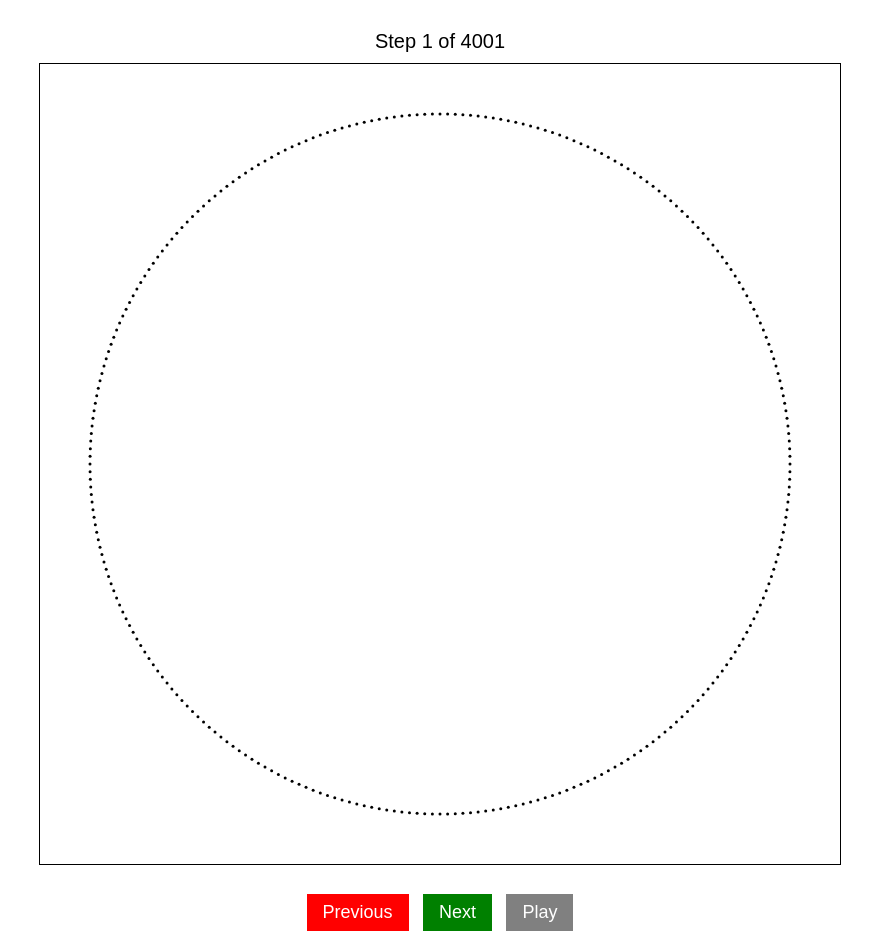
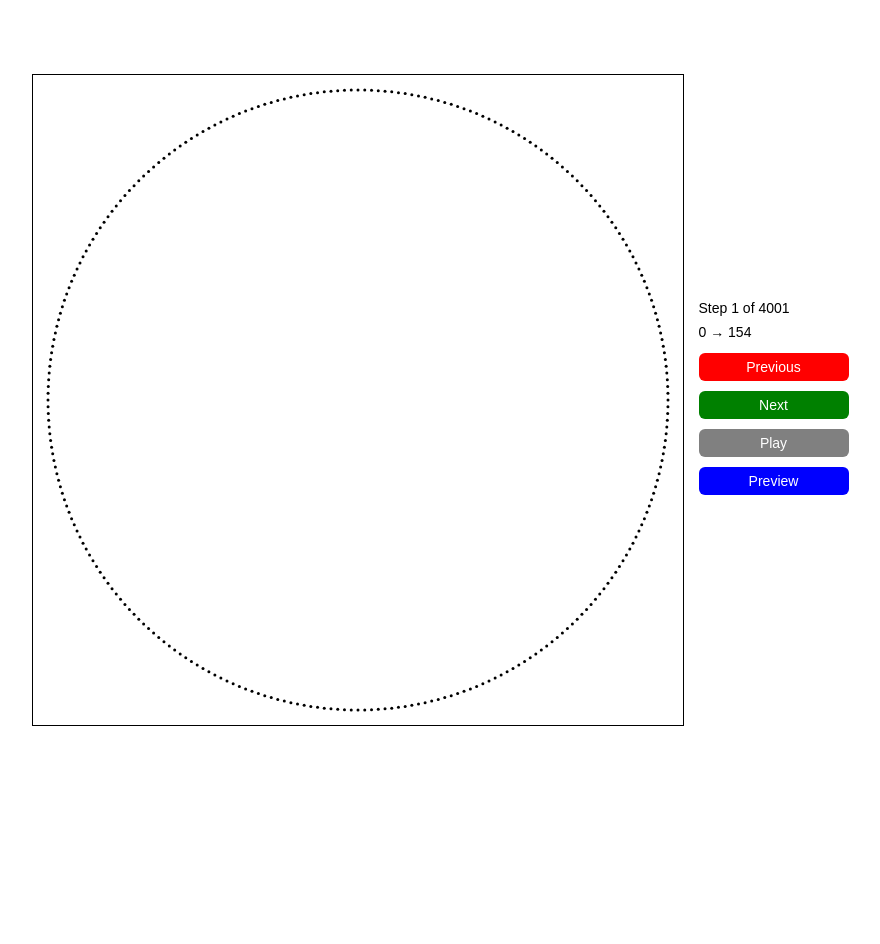
Before and after one commit to yazanokkeh/String-art, a plain HTML site: page Index.html in a window 1280 px wide. Shown: the whole page, without its empty margins (200-1080 px from the left). After the commit the page ends 800 px from the top, so only its background shows below. Drawn offline with Linux system fonts and the light colour scheme.

Commit message:
Add files via upload

```diff
--- a/Index.html
+++ b/Index.html
@@ -4,21 +4,61 @@
 <meta charset="UTF-8">
 <title>String Art Circle</title>
 <style>
-    body { text-align: center; font-family: Arial, sans-serif; margin-top: 30px; }
-    canvas { background-color: #fff; border: 1px solid #000; margin-bottom: 20px; }
-    button { font-size: 18px; padding: 8px 16px; margin: 5px; border: none; color: white; cursor: pointer; }
+    body {
+        display: flex;
+        justify-content: center;
+        align-items: center;
+        height: 100vh;
+        font-family: Arial, sans-serif;
+        margin: 0;
+        overflow: hidden;
+    }
+    #controls {
+        margin-left: 15px;
+        text-align: left;
+        width: 150px;
+    }
+
+    canvas {
+        background-color: #fff;
+        border: 1px solid #000;
+    }
+
+    button {
+        font-size: 14px;
+        padding: 6px 10px;
+        margin: 5px 0;
+        border: none;
+        color: white;
+        cursor: pointer;
+        width: 100%;
+        border-radius: 6px;
+    }
+
     #nextBtn { background-color: green; }
     #prevBtn { background-color: red; }
     #playPauseBtn { background-color: gray; }
-    #counter { font-size: 20px; margin-bottom: 10px; }
+    #previewBtn { background-color: blue; }
+
+    #counter, #moveDetails {
+        font-size: 14px;
+        margin-bottom: 8px;
+    }
 </style>
 </head>
 <body>
+
+    <canvas id="circleCanvas" width="650" height="650"></canvas>
+
+    <div id="controls">
         <div id="counter">Step 1 of 4000</div>
-    <canvas id="circleCanvas" width="800" height="800"></canvas><br>
+        <div id="moveDetails">0 → 0</div>
+
         <button id="prevBtn" onclick="prevStep()">Previous</button>
         <button id="nextBtn" onclick="nextStep()">Next</button>
         <button id="playPauseBtn">Play</button>
+        <button id="previewBtn" onclick="previewAll()">Preview</button>
+    </div>
 
     <script src="numbers.js"></script>
 
@@ -29,23 +69,25 @@
         const height = canvas.height;
         const centerX = width / 2;
         const centerY = height / 2;
-        const radius = 350;
+        const radius = 310;
         const totalPins = 288;
 
         let currentIndex = 0;
-        const counter = document.getElementById('counter');
-        const playPauseBtn = document.getElementById('playPauseBtn');
         let isPlaying = false;
         let intervalId = null;
         const stepDelay = 10;
 
-        // Pin coordinates starting from top
+        const counter = document.getElementById('counter');
+        const moveDetails = document.getElementById('moveDetails');
+        const playPauseBtn = document.getElementById('playPauseBtn');
+
+        // Corrected pin positions: flipped X-axis to fix mirrored image
         const pins = [];
         for (let i = 0; i < totalPins; i++) {
-            const angle = (i / totalPins) * 2 * Math.PI - Math.PI/2; // start at top
+            const angle = (i / totalPins) * 2 * Math.PI + Math.PI;
             pins.push({
-                x: centerX + radius * Math.cos(angle),
-                y: centerY + radius * Math.sin(angle)
+                x: centerX - radius * Math.cos(angle), // flipped X-axis
+                y: centerY - radius * Math.sin(angle)  // keep Y inverted for upright image
             });
         }
 
@@ -59,19 +101,27 @@
             }
         }
 
-        function drawLines() {
-            if (currentIndex < 1) return;
+        function drawLines(limit) {
+            ctx.lineWidth = 0.2;
+
+            // Draw all previous lines in black
             ctx.strokeStyle = 'black';
-            ctx.lineWidth = 0.3;
-            for (let i = 1; i <= currentIndex; i++) {
-                // pin indices modulo totalPins
+            for (let i = 1; i < limit; i++) {
                 let startPin = numbers[i - 1] % totalPins;
                 let endPin = numbers[i] % totalPins;
 
-                // Rotate pins so pin 0 of numbers array is at top
-                startPin = (startPin + totalPins/4) % totalPins;
-                endPin = (endPin + totalPins/4) % totalPins;
+                ctx.beginPath();
+                ctx.moveTo(pins[startPin].x, pins[startPin].y);
+                ctx.lineTo(pins[endPin].x, pins[endPin].y);
+                ctx.stroke();
+            }
 
+            // Draw current step in red
+            if (limit > 0 && limit < numbers.length) {
+                let startPin = numbers[limit - 1] % totalPins;
+                let endPin = numbers[limit] % totalPins;
+
+                ctx.strokeStyle = 'red';
                 ctx.beginPath();
                 ctx.moveTo(pins[startPin].x, pins[startPin].y);
                 ctx.lineTo(pins[endPin].x, pins[endPin].y);
@@ -81,40 +131,39 @@
 
         function updateDisplay() {
             drawPins();
-            drawLines();
+            drawLines(currentIndex);
+
             counter.textContent = `Step ${currentIndex + 1} of ${numbers.length}`;
+
+            let startPin = numbers[currentIndex] % totalPins;
+            let nextPin = (currentIndex + 1 < numbers.length) ?
+                          numbers[currentIndex + 1] % totalPins : startPin;
+
+            moveDetails.textContent = `${startPin} → ${nextPin}`;
         }
 
         function nextStep() {
             if (currentIndex < numbers.length - 1) {
                 currentIndex++;
+            } else pause();
             updateDisplay();
-            } else {
-                pause();
-            }
         }
 
         function prevStep() {
-            if (currentIndex > 0) {
-                currentIndex--;
+            if (currentIndex > 0) currentIndex--;
             updateDisplay();
-            }
         }
 
         function play() {
-            if (!isPlaying) {
             isPlaying = true;
             playPauseBtn.textContent = 'Pause';
             intervalId = setInterval(nextStep, stepDelay);
         }
-        }
 
         function pause() {
-            if (isPlaying) {
             isPlaying = false;
             playPauseBtn.textContent = 'Play';
             clearInterval(intervalId);
-            }
         }
 
         playPauseBtn.addEventListener('click', () => {
@@ -122,7 +171,14 @@
             else play();
         });
 
+        function previewAll() {
+            pause();
+            currentIndex = numbers.length - 1;
+            updateDisplay();
+        }
+
         updateDisplay();
     </script>
+
 </body>
 </html>
```
Also changed, not shown: Numbers.js. Lines whose indentation alone changed are shown as unchanged.
